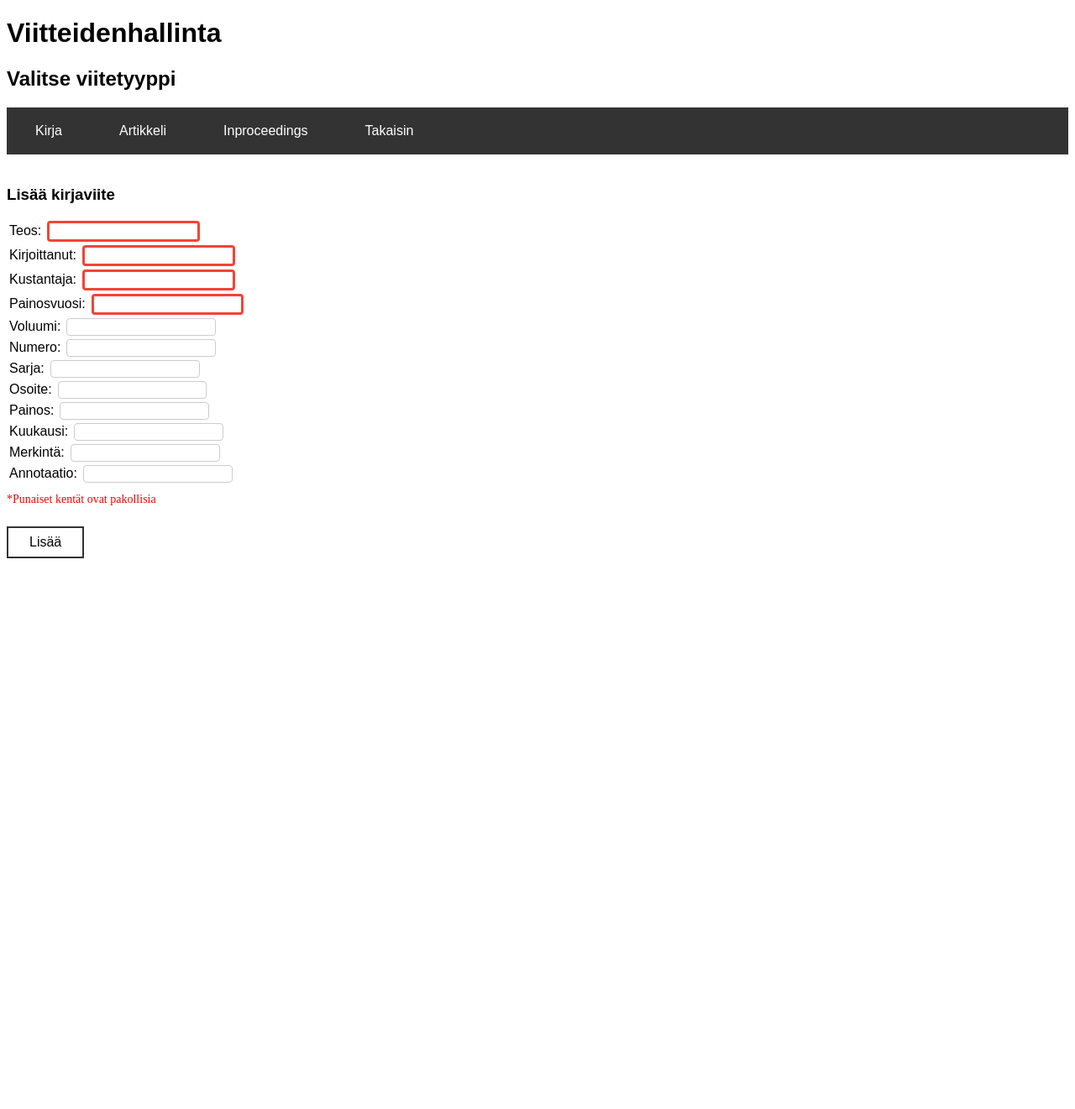
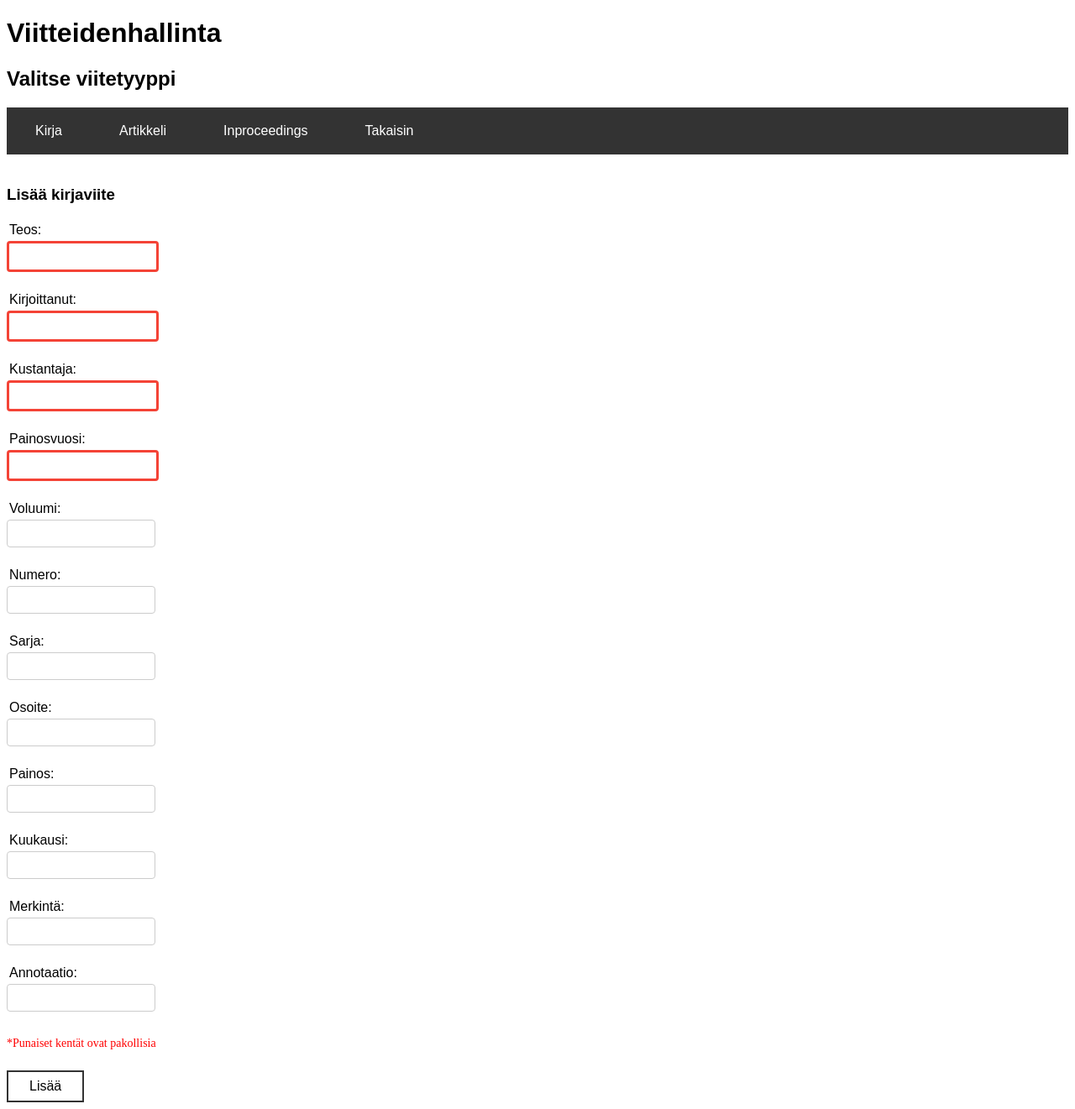
Before and after one commit to Hillomunkit/Viitteidenhallinta, a Flask app: page /new_reference in a window 1280 px wide. Shown: the whole page at 84% size. Before the commit the page ends 665 px from the top, so only its background shows below. Run offline with Flask 3, Linux system fonts and the light colour scheme.

Commit message:
modified the css file to show the reference adding page more cleanly

```diff
--- a/src/templates/layout.html
+++ b/src/templates/layout.html
@@ -111,16 +111,16 @@
         }
         .searchContent {
             display: flex;
-            flex-direction: column; /* Stack reference and bibtex vertically */
-            gap: 10px; /* Space between text and bibtex */
-            text-align: left; /* Align text to the left */
-            align-items: flex-start; /* Ensure all elements align to the left */
+            flex-direction: column;
+            gap: 10px;
+            text-align: left;
+            align-items: flex-start;
         }
 
         .searchContent pre {
-            white-space: pre-wrap; /* Allow text to wrap inside <pre> */
-            word-wrap: break-word; /* Break long lines into the next line */
-            margin: 0; /* Remove default margins */
+            white-space: pre-wrap;
+            word-wrap: break-word;
+            margin: 0;
         }
 
         button {
@@ -140,13 +140,13 @@
         .reference-form label,
         .reference-form input {
             display: block;
-        width: 100%;
-        margin-bottom: 10px; /* Space between each label/input pair */
+            width: 80%;
+            margin-bottom: 2px;
         }
 
         .reference-form input {
             padding: 8px;
-        margin-top: 4px; /* Small gap between label and input */
+            margin-top: 2px;
         }
 
 
--- a/src/templates/new_reference.html
+++ b/src/templates/new_reference.html
@@ -37,7 +37,7 @@
   {% endwith %}
 
 <div class="box">
-  <form action="/create_reference" method="post">
+  <form action="/create_reference" method="post" class="reference-form">
     <label for="content">Teos:</label>
     <input style="border: 3px solid #f44336" type="text" name="title" id="title" >
     <br>
@@ -96,7 +96,7 @@
 {% endif %}
 {% endwith %}
 <div class="box">
-  <form action="/create_reference" method="post">
+  <form action="/create_reference" method="post" class="reference-form">
     <label for="content">Artikkeli:</label>
     <input style="border: 3px solid #f44336" type="text" name="title" id="title" >
     <br>
@@ -149,7 +149,7 @@
 {% endif %}
 {% endwith %}
 <div class="box">
-  <form action="/create_reference" method="post">
+  <form action="/create_reference" method="post" class="reference-form">
     <label for="content">Otsikko:</label>
     <input style="border: 3px solid #f44336" type="text" name="title" id="title" >
     <br>
```
Lines whose indentation alone changed are shown as unchanged.
